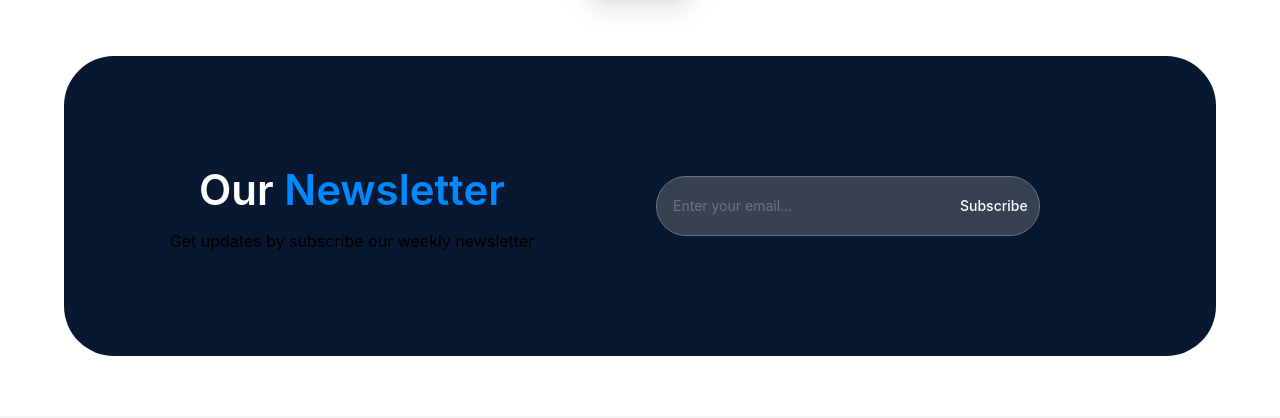
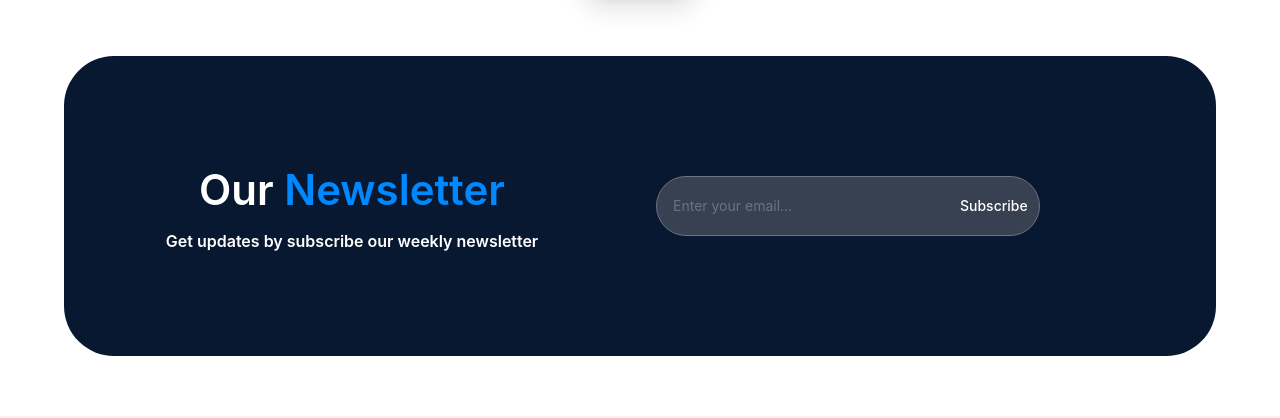
Before and after one commit to Kongkea9/TechNova, a website: page products.html in a window 1280 px wide. Shown: the part 2904-3322 px from the top of the page. Drawn offline with nearby package versions, Linux system fonts and the light colour scheme.

Commit message:
Update products.html

```diff
--- a/products.html
+++ b/products.html
@@ -721,7 +721,7 @@
             <p class="text-[42px] text-white font-semibold mb-2 lg:mb-10">
               Our <span class="text-variant-secondary">Newsletter</span>
             </p>
-            <p class=text-[13px] md:text-[15px] xl:text-[15px] text-white font-semibold mt-5 mb-0 xl:mb-20">
+            <p class="text-[13px] md:text-[15px] xl:text-[15px] text-white font-semibold mt-5 mb-0 xl:mb-20">
               Get updates by subscribe our weekly newsletter
             </p>
           </section>
```
